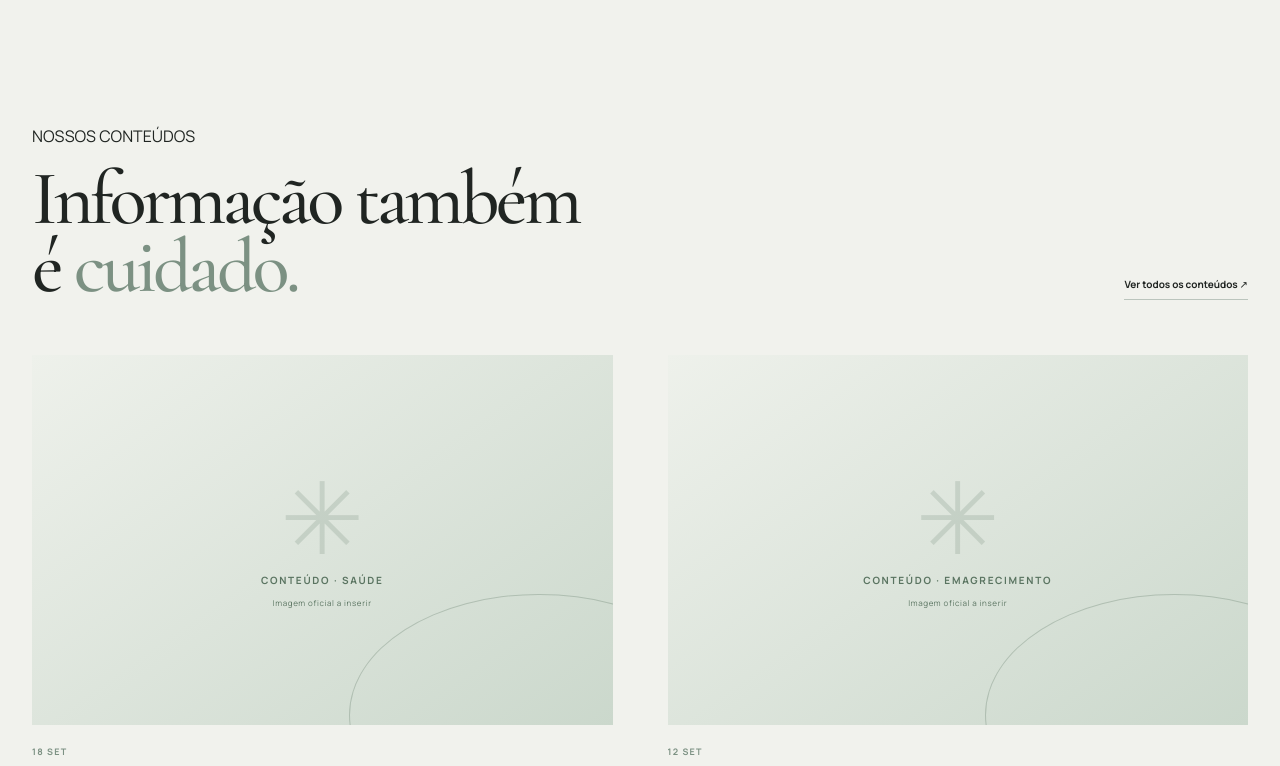
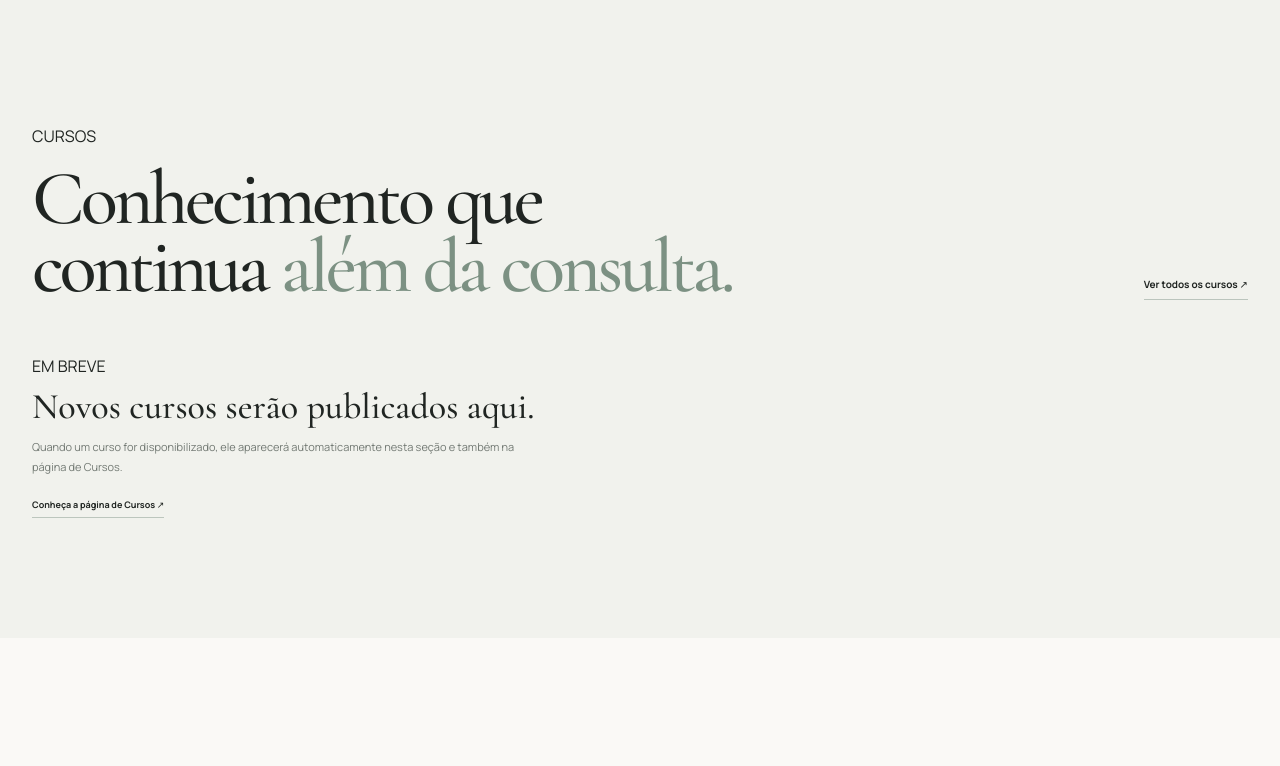
Before and after one commit to ReversaOfficial/sitedrabrizaida, a React (Vite) app: page / in a window 1280 px wide. Shown: the part 5420-6186 px from the top of the page. Built offline with nearby package versions, Linux system fonts and the light colour scheme.

Commit message:
Transformar seção de notícias da Home em vitrine de cursos

```diff
--- a/src/components/HomeSections.tsx
+++ b/src/components/HomeSections.tsx
@@ -1,5 +1,6 @@
 import { Button } from './Button';
 import { Container } from './Container';
+import { courses } from '../data/site';
 
 const welcome=[
  ['01','Cuidado individual','Cada atendimento começa pela escuta e pela compreensão da pessoa.'],
@@ -25,7 +26,7 @@ export function HomeSections(){return <>
  <section className="testimonials"><Container><div className="section-title centered"><span>DEPOIMENTOS</span><h2>O cuidado fala<br/><em>por si.</em></h2></div><div className="testimonial-card"><div className="quote">“</div><p>[ DEPOIMENTO REAL A INSERIR ]</p><span>Nome · cidade · conteúdo pendente de autorização</span></div></Container></section>
 
 
- <section className="news"><Container><div className="section-title split"><div><span>NOSSOS CONTEÚDOS</span><h2>Informação também<br/>é <em>cuidado.</em></h2></div><a href="/conteudos">Ver todos os conteúdos ↗</a></div><div className="news-grid">{news.map(([date,title],i)=><article key={title}><div className="news-image"><Media label={i===0?'CONTEÚDO · SAÚDE':'CONTEÚDO · EMAGRECIMENTO'}/></div><div className="news-date">{date}</div><h3>{title}</h3><p>Conteúdo demonstrativo preparado para receber o material oficial da Dra. Brizaida.</p><a href="/conteudos">Leia mais ↗</a></article>)}</div></Container></section>
+ <section className="news courses-home"><Container><div className="section-title split"><div><span>CURSOS</span><h2>Conhecimento que<br/>continua <em>além da consulta.</em></h2></div><a href="/cursos">Ver todos os cursos ↗</a></div>{courses.length ? <div className="news-grid">{courses.map(course=><article key={course.slug}><div className="news-image"><Media label={course.imageLabel}/></div><div className="news-date">{course.status==="available"?"DISPONÍVEL":"EM BREVE"}</div><h3>{course.title}</h3><p>{course.excerpt}</p><a href={`/cursos/${course.slug}`}>Conhecer curso ↗</a></article>)}</div> : <div className="courses-empty"><span>EM BREVE</span><h3>Novos cursos serão publicados aqui.</h3><p>Quando um curso for disponibilizado, ele aparecerá automaticamente nesta seção e também na página de Cursos.</p><a href="/cursos">Conheça a página de Cursos ↗</a></div>}</Container></section>
 
  <section className="what-we-offer"><Container><div className="section-title centered"><span>O QUE OFERECEMOS</span><h2>Um cuidado pensado<br/><em>para você.</em></h2></div><div className="offer-list">{['Escuta e avaliação individual','Acompanhamento médico','Saúde e prevenção'].map((x,i)=><article key={x}><b>0{i+1}</b><div><h3>{x}</h3><p>Informação inicial sobre a experiência de cuidado. O conteúdo final será validado com a Dra. Brizaida.</p></div><a href="/tratamentos">Saiba mais ↗</a></article>)}</div></Container></section>
 
```
